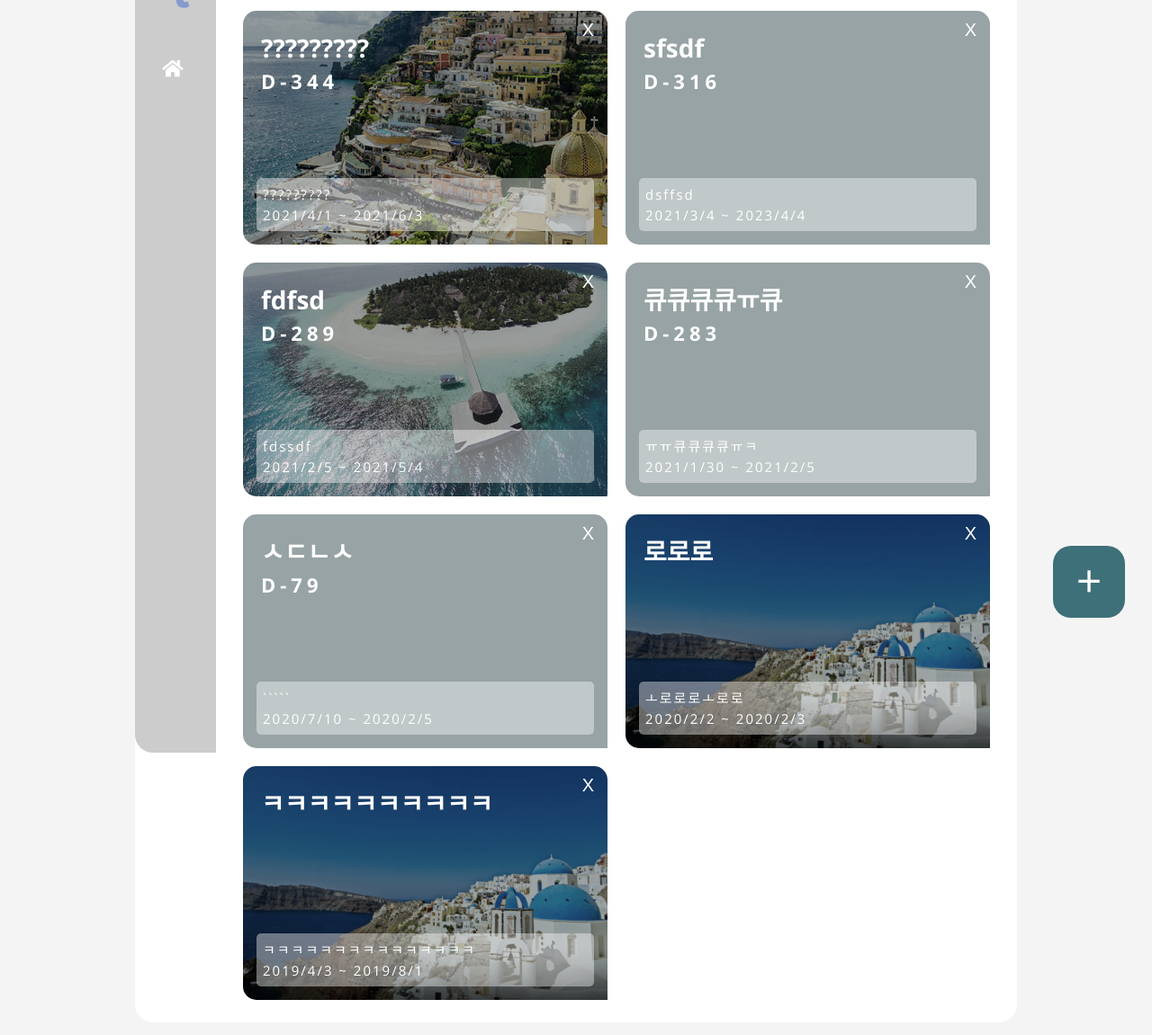
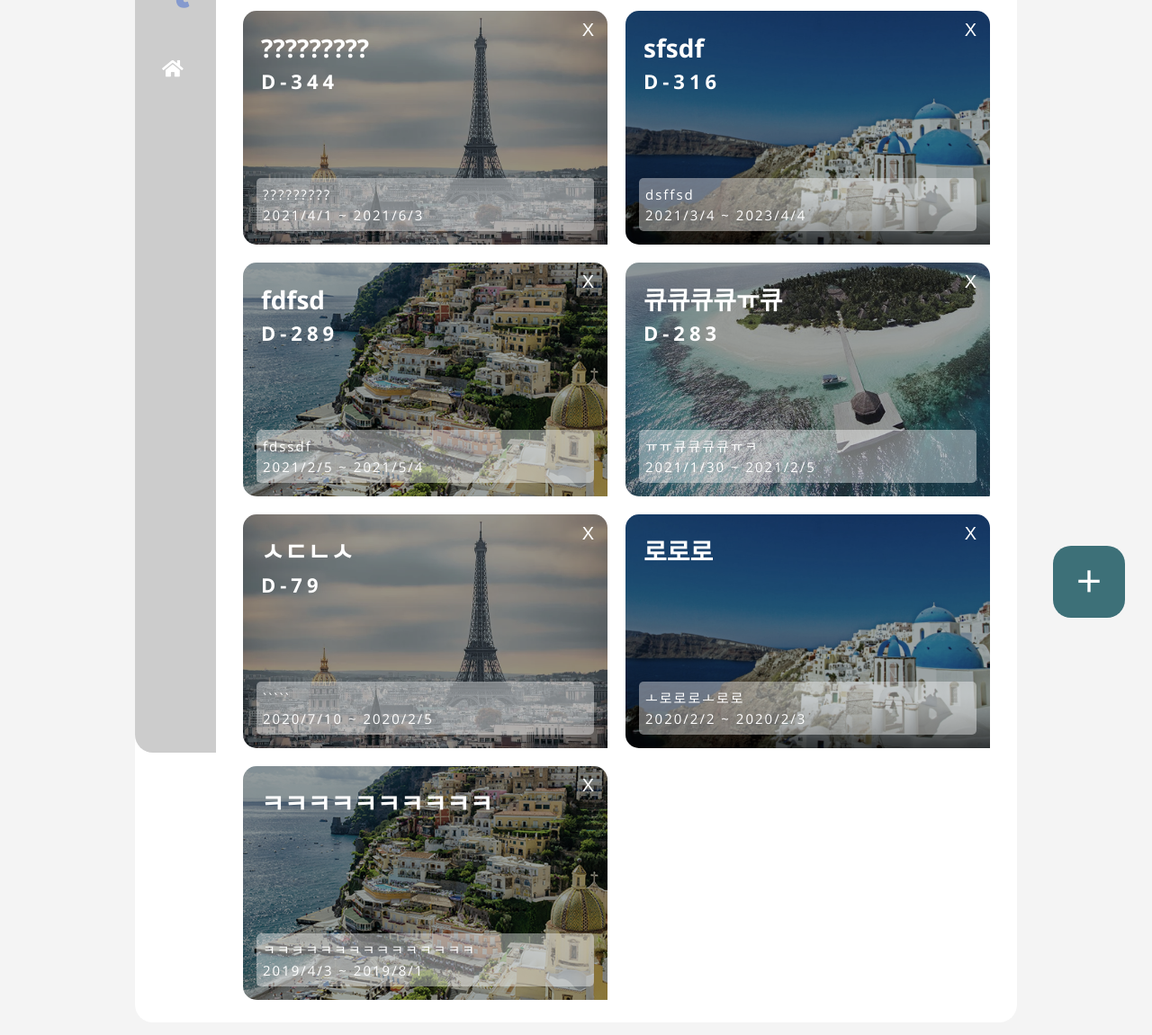
Before and after one commit to songseungeun/TimeToTravel, a website built with webpack: page public/index.html in a window 1280 px wide. Shown: the part 83-1234 px from the top of the page at 90% size. Built offline with nearby package versions, Linux system fonts and the light colour scheme; data requests are answered from the project's data file.

Commit message:
:bug: fix random travel background

```diff
--- a/public/css/index.css
+++ b/public/css/index.css
@@ -323,31 +323,25 @@ main.main-view {
   /* opacity: 0.9; */
   transition: box-shadow 0.5s, transform 0.5s, opacity 0.3s;
 }
-#t-1,
-#t-8 {
+.bg-0 {
+  /* filter: blur(3px); */
+  filter: grayscale(40%);
+  background-image: url('../img/bg-maldives.jpg');
+}
+.bg-1 {
   /* filter: blur(3px); */
   filter: grayscale(40%);
   background-image: url('../img/bg-paris.jpeg');
 }
-#t-2,
-#t-5,
-#t-9 {
+.bg-2 {
   /* filter: blur(1px); */
   filter: grayscale(40%);
   background-image: url('../img/bg-greece.jpg');
 }
-#t-4,
-#t-6,
-#t-10 {
+.bg-3 {
   filter: grayscale(40%);
   background-image: url('../img/bg-positano.jpg');
 }
-#t-3,
-#t-8 {
-  filter: grayscale(40%);
-  background-image: url('../img/bg-maldives.jpg');
-}
-
 .travel-list li h2 {
   font-size: 28px;
   font-weight: bold;
--- a/public/js/main.js
+++ b/public/js/main.js
@@ -133,13 +133,15 @@ const sortTravels = travels => {
 
 const renderTravelList = () => {
   let html = '';
+  let bg = 0;
 
   $travelNoneText.style.display = travels.length === 0 ? 'block' : 'none';
 
   sortTravels(travels);
 
   travels.forEach(({ id, title, place, startDate, endDate }) => {
-    html += ` <li id=t-${id}>
+    bg++
+    html += ` <li id=t-${id} class="bg-${bg % 4}">
           <h2>${title}</h2>
           <em>${generateDday(startDate)}</em>
           <div class="travel-info">
```
